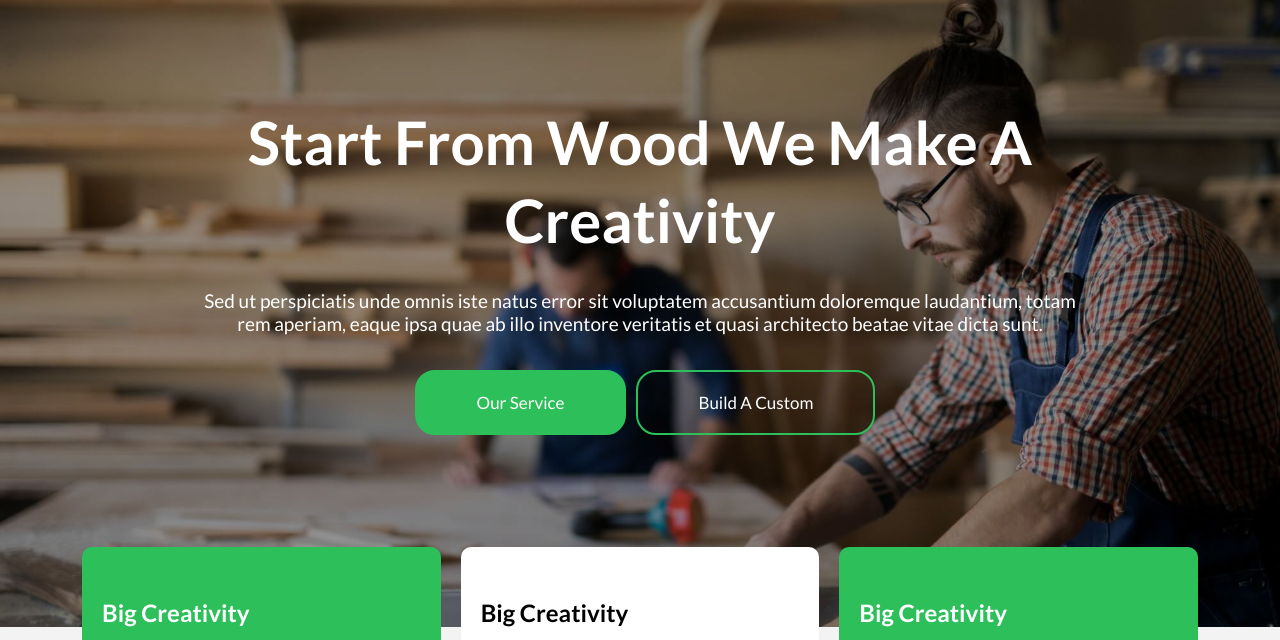
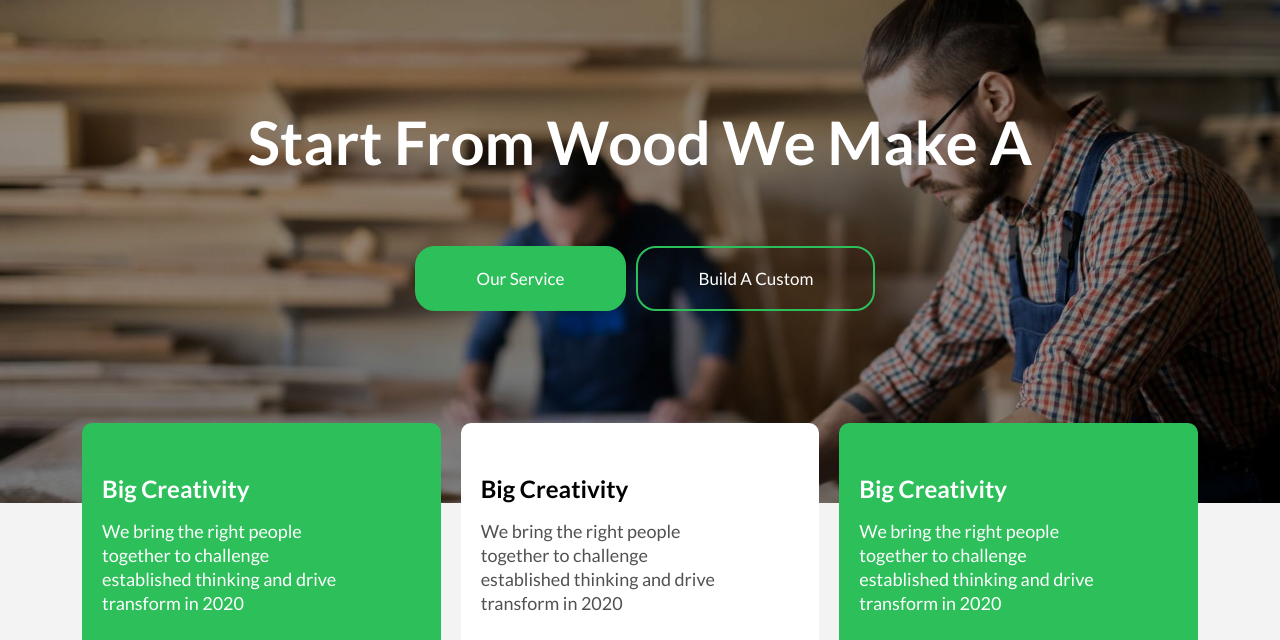
Before and after one commit to akshayapriya-scipy/demo, a plain HTML site: page index.html in a window 1280 px wide. Shown: the part 106-746 px from the top of the page. Drawn offline with Linux system fonts and the light colour scheme.

Commit message:
text changed

```diff
--- a/index.html
+++ b/index.html
@@ -49,14 +49,11 @@
           <div class="fade-background"></div>
           <div class="contents observe">
             <div class="head-content observe">
-              <h1>Start From Wood We Make A Creativity</h1>
+              <h1>Start From Wood We Make A </h1>
             </div>
             <div class="text-content observe">
               <p>
-                Sed ut perspiciatis unde omnis iste natus error sit voluptatem
-                accusantium doloremque laudantium, totam rem aperiam, eaque ipsa
-                quae ab illo inventore veritatis et quasi architecto beatae
-                vitae dicta sunt.
+
               </p>
             </div>
             <div class="button-content observe">
```
